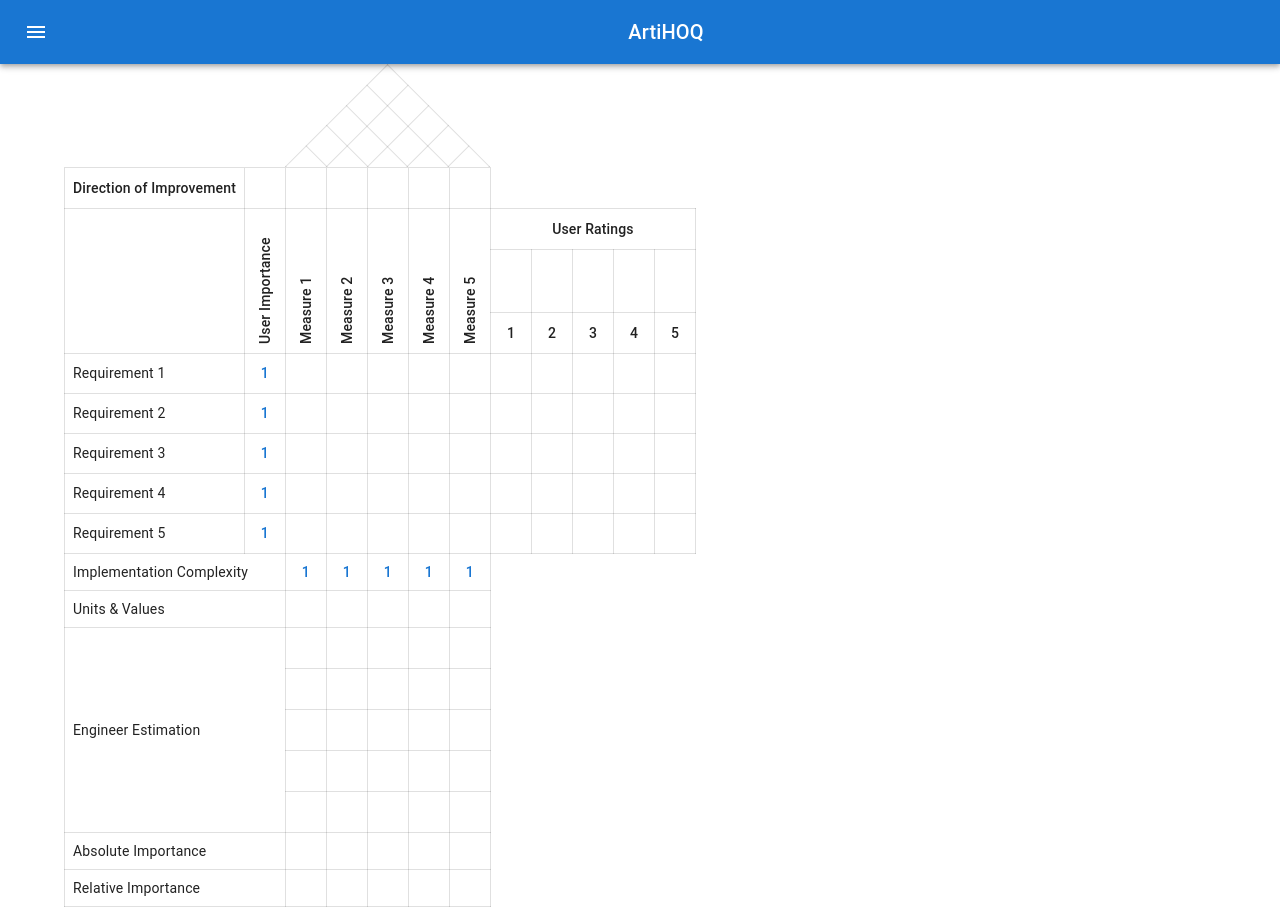
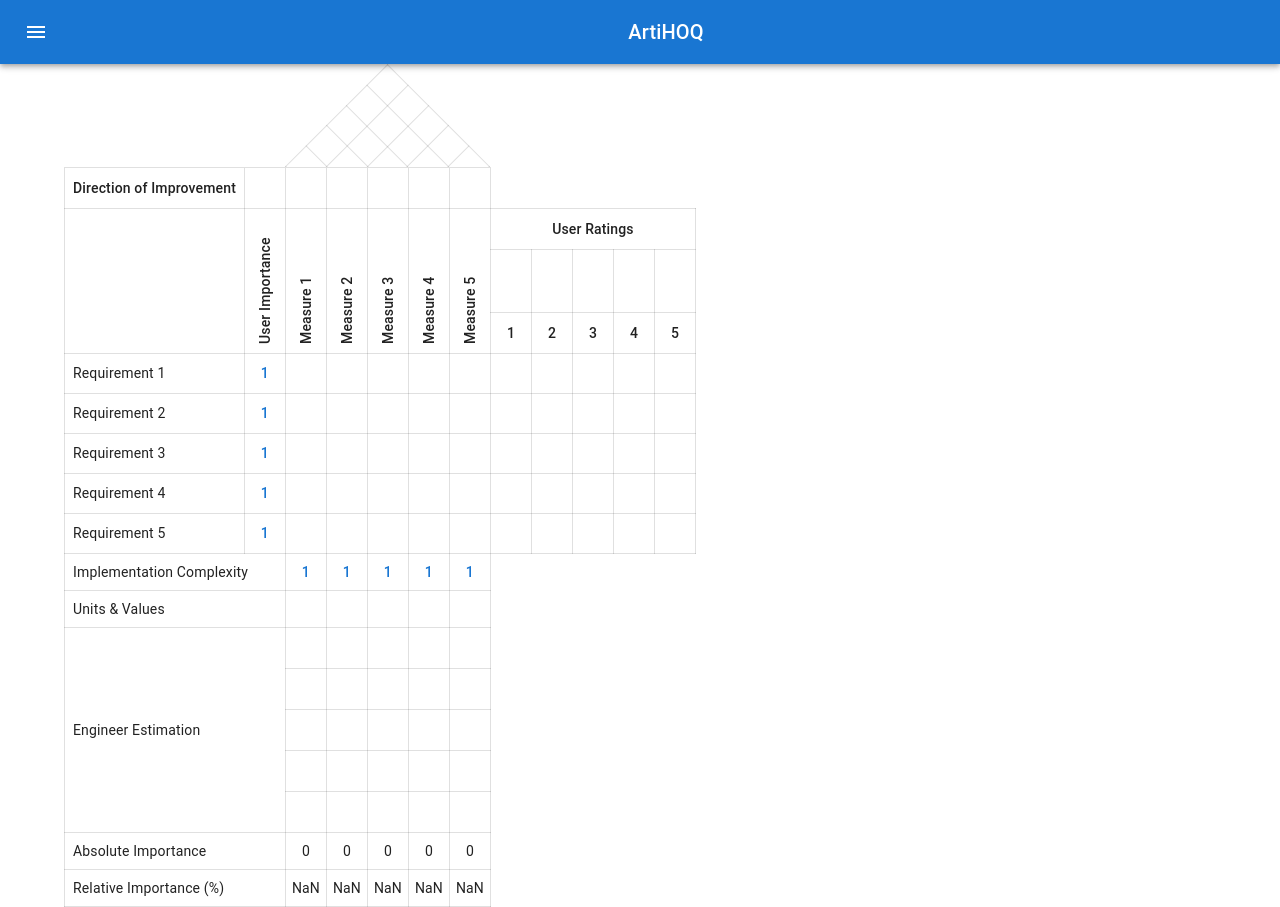
Before and after one commit to Baziak/artihoq, a React (Create React App) app: page / in a window 1280 px wide. Built offline with nearby package versions, Linux system fonts and the light colour scheme.

Commit message:
feat: add importance calculations

```diff
--- a/src/Hoq/Hoq.tsx
+++ b/src/Hoq/Hoq.tsx
@@ -6,8 +6,7 @@ import HoqRows from "./HoqRows";
 import HoqImplementationComplexityRow from "./HoqImplementationComplexityRow";
 import HoqUnitsAndValuesRow from "./HoqUnitsAndValuesRow";
 import HoqEngineerEstimationRows from "./HoqEngineerEstimationRows";
-import HoqAbsoluteImportanceRow from "./HoqAbsoluteImportanceRow";
-import HoqRelativeImportanceRow from "./HoqRelativeImportanceRow";
+import HoqImportanceRows from "./HoqImportanceRows";
 
 interface HoqProps {
   qfdState: QfdState;
@@ -41,7 +40,13 @@ const Hoq = ({ qfdState, setQfdState }: HoqProps) => {
       ...qfdState,
       measures: [
         ...qfdState.measures.slice(0, index),
-        { id: crypto.randomUUID(), name: `Measure ${qfdState.measures.length + 1}`, direction: 0 },
+        {
+          id: crypto.randomUUID(),
+          name: `Measure ${qfdState.measures.length + 1}`,
+          direction: 0,
+          complexity: 1,
+          unit: "",
+        },
         ...qfdState.measures.slice(index),
       ],
       technicalCorrelations,
@@ -115,7 +120,7 @@ const Hoq = ({ qfdState, setQfdState }: HoqProps) => {
     const newRequirement = {
       id: crypto.randomUUID(),
       name: `Requirement ${qfdState.requirements.length + 1}`,
-      importance: 0,
+      importance: 1,
     };
 
     setQfdState({
@@ -154,7 +159,7 @@ const Hoq = ({ qfdState, setQfdState }: HoqProps) => {
     );
 
     setQfdState({ ...qfdState, measures });
-  }
+  };
 
   const setMeasureUnit = (modifiedItemIndex: number, newValue: string) => {
     const measures = qfdState.measures.map((measure, index) =>
@@ -190,11 +195,13 @@ const Hoq = ({ qfdState, setQfdState }: HoqProps) => {
             setRequirementImportance={setRequirementImportance}
             setRelationshipValue={setRelationshipValue}
           />
-          <HoqImplementationComplexityRow qfdState={qfdState} setMeasureImplementationComplexity={setMeasureImplementationComplexity} />
+          <HoqImplementationComplexityRow
+            qfdState={qfdState}
+            setMeasureImplementationComplexity={setMeasureImplementationComplexity}
+          />
           <HoqUnitsAndValuesRow qfdState={qfdState} setMeasureUnit={setMeasureUnit} />
           <HoqEngineerEstimationRows qfdState={qfdState} />
-          <HoqAbsoluteImportanceRow qfdState={qfdState} />
-          <HoqRelativeImportanceRow qfdState={qfdState} />
+          <HoqImportanceRows qfdState={qfdState} />
         </TableBody>
       </Table>
     </TableContainer>
--- a/src/Hoq/HoqAbsoluteImportanceRow.tsx
+++ /dev/null
@@ -1,24 +0,0 @@
-  import React from "react";
-import { TableCell, TableRow, Theme } from "@mui/material";
-
-interface HoqAbsoluteImportanceRowProps {
-  qfdState: any;
-}
-
-const cellStyling = {
-  padding: 1,
-  border: (theme: Theme) => `1px solid ${theme.palette.divider}`,
-};
-
-const HoqAbsoluteImportanceRow = ({ qfdState }: HoqAbsoluteImportanceRowProps) => {
-  return (
-    <TableRow>
-      <TableCell colSpan={2} sx={cellStyling}>Absolute Importance</TableCell>
-      {[...Array(qfdState.measures.length)].map((_, index) => (
-        <TableCell key={index} sx={cellStyling}></TableCell>
-      ))}
-    </TableRow>
-  );
-};
-
-export default HoqAbsoluteImportanceRow;
--- /dev/null
+++ b/src/Hoq/HoqImportanceRows.tsx
@@ -0,0 +1,68 @@
+import React from "react";
+import { TableCell, TableRow, Theme } from "@mui/material";
+import QfdState from "./QfdState";
+import { cellStyling } from "./styles";
+import { text } from "stream/consumers";
+
+interface HoqImportanceRowsProps {
+  qfdState: QfdState;
+}
+
+const importanceStyling = {
+  ...cellStyling,
+  paddingLeft: 0,
+  paddingRight: 0,
+  textAlign: "center",
+};
+
+const HoqImportanceRows = ({ qfdState }: HoqImportanceRowsProps) => {
+  const relativeImportance = [];
+
+  const calculateImportance = (index: number) => {
+    let importance = 0;
+    for (let i = 0; i < qfdState.relationshipValues.length; i++) {
+      importance += qfdState.relationshipValues[i][index] * qfdState.requirements[i].importance;
+    }
+    return importance;
+  };
+
+  for (let i = 0; i < qfdState.measures.length; i++) {
+    relativeImportance.push(calculateImportance(i));
+  }
+
+  const totalImportance = relativeImportance.reduce((a, b) => a + b, 0);
+
+  const relativeImportancePercentage = relativeImportance.map(
+    (importance) => Math.round((importance / totalImportance) * 1000) / 10
+  );
+
+  // TODO fix cases when the percentage sum is less than 100
+  //console.log(relativeImportancePercentage.reduce((a, b) => a + b, 0));
+
+  return (
+    <>
+      <TableRow>
+        <TableCell colSpan={2} sx={cellStyling}>
+          Absolute Importance
+        </TableCell>
+        {relativeImportance.map((importance, index) => (
+          <TableCell key={index} sx={importanceStyling}>
+            {importance}
+          </TableCell>
+        ))}
+      </TableRow>
+      <TableRow>
+        <TableCell colSpan={2} sx={cellStyling}>
+          Relative Importance (%)
+        </TableCell>
+        {relativeImportancePercentage.map((percentage, index) => (
+          <TableCell key={index} sx={importanceStyling}>
+            {percentage}
+          </TableCell>
+        ))}
+      </TableRow>
+    </>
+  );
+};
+
+export default HoqImportanceRows;
--- a/src/Hoq/HoqRelativeImportanceRow.tsx
+++ /dev/null
@@ -1,24 +0,0 @@
-  import React from "react";
-import { TableCell, TableRow, Theme } from "@mui/material";
-
-interface HoqRelativeImportanceRowProps {
-  qfdState: any;
-}
-
-const cellStyling = {
-  padding: 1,
-  border: (theme: Theme) => `1px solid ${theme.palette.divider}`,
-};
-
-const HoqRelativeImportanceRow = ({ qfdState }: HoqRelativeImportanceRowProps) => {
-  return (
-    <TableRow>
-      <TableCell colSpan={2} sx={cellStyling}>Relative Importance</TableCell>
-      {[...Array(qfdState.measures.length)].map((_, index) => (
-        <TableCell key={index} sx={cellStyling}></TableCell>
-      ))}
-    </TableRow>
-  );
-};
-
-export default HoqRelativeImportanceRow;
--- a/src/Hoq/Inputs/RelationshipLevelSelector.tsx
+++ b/src/Hoq/Inputs/RelationshipLevelSelector.tsx
@@ -1,41 +1,51 @@
 import { ChangeHistory, CircleOutlined, RadioButtonChecked } from "@mui/icons-material";
-import { Button, ClickAwayListener, ListItemIcon, ListItemText,  MenuItem, MenuList, Paper, Popper, SvgIcon } from "@mui/material";
+import {
+  Button,
+  ClickAwayListener,
+  ListItemIcon,
+  ListItemText,
+  MenuItem,
+  MenuList,
+  Paper,
+  Popper,
+  SvgIcon,
+} from "@mui/material";
 import React from "react";
 
 interface RelationshipLevelSelectorProps {
   selectedValue?: number;
   onChange?: (newValue: RelationshipType) => void;
-//  onClose: React.MouseEventHandler<HTMLButtonElement>
+  // onClose: React.MouseEventHandler<HTMLButtonElement>
 }
 
 const relationshipButtonStyling = {
   minWidth: 0,
-}
+};
 
 export const enum RelationshipType {
   None = 0,
   Slight = 1,
-  Moderate = 2,
-  Strong = 3
+  Moderate = 3,
+  Strong = 9,
 }
 
-export default function RelationshipLevelSelector({selectedValue, onChange}: RelationshipLevelSelectorProps): React.JSX.Element {
-
+export default function RelationshipLevelSelector({
+  selectedValue,
+  onChange,
+}: RelationshipLevelSelectorProps): React.JSX.Element {
   interface RelationshipLevelSelectorItem {
     icon: React.JSX.Element;
     text: String;
   }
 
   const relationIconMap = new Map<number, RelationshipLevelSelectorItem>([
-    [RelationshipType.None, {icon: <SvgIcon />, text: "None"}],
-    [RelationshipType.Slight, {icon: <ChangeHistory />, text: "Slight"}],
-    [RelationshipType.Moderate, {icon: <CircleOutlined />, text: "Moderate"}],
-    [RelationshipType.Strong, {icon: <RadioButtonChecked />, text: "Strong"}]
+    [RelationshipType.None, { icon: <SvgIcon />, text: "None" }],
+    [RelationshipType.Slight, { icon: <ChangeHistory />, text: "Slight" }],
+    [RelationshipType.Moderate, { icon: <CircleOutlined />, text: "Moderate" }],
+    [RelationshipType.Strong, { icon: <RadioButtonChecked />, text: "Strong" }],
   ]);
 
-  const handleClick = (event: React.MouseEvent<HTMLButtonElement>) => {
-
-  };
+  const handleClick = (event: React.MouseEvent<HTMLButtonElement>) => {};
 
   const [levelValue, setLevelValue] = React.useState(selectedValue);
   const [anchorEl, setAnchorEl] = React.useState<HTMLButtonElement | null>(null);
@@ -57,29 +67,29 @@ export default function RelationshipLevelSelector({selectedValue, onChange}: Rel
   }
 
   function handleListKeyDown(event: React.KeyboardEvent) {
-    if (event.key === 'Tab') {
+    if (event.key === "Tab") {
       event.preventDefault();
       setAnchorEl(null);
-    } else if (event.key === 'Escape') {
+    } else if (event.key === "Escape") {
       setAnchorEl(null);
     }
   }
 
   const open = Boolean(anchorEl);
 
-  const icon = selectedValue !== undefined && relationIconMap.has(selectedValue) ?
-    relationIconMap.get(selectedValue)?.icon :
-    <>&nbsp;</>;
+  const icon =
+    selectedValue !== undefined && relationIconMap.has(selectedValue) ? (
+      relationIconMap.get(selectedValue)?.icon
+    ) : (
+      <>&nbsp;</>
+    );
 
-  return <>
+  return (
+    <>
       <Button sx={{ ...relationshipButtonStyling }} onClick={showRelationshipSelector}>
         {icon}
       </Button>
-    <Popper
-      open={open}
-      anchorEl={anchorEl}
-      placement="bottom-start"
-    >
+      <Popper open={open} anchorEl={anchorEl} placement="bottom-start">
         <Paper>
           <ClickAwayListener onClickAway={handleClose}>
             <MenuList
@@ -88,17 +98,20 @@ export default function RelationshipLevelSelector({selectedValue, onChange}: Rel
               aria-labelledby="composition-button"
               onKeyDown={handleListKeyDown}
             >
-            {Array.from(relationIconMap.entries()).map(([index, item]) =>
-
-                <MenuItem key={index} selected={index === levelValue} onClick={(event) => handleMenuItemClick(event, index)}>
+              {Array.from(relationIconMap.entries()).map(([index, item]) => (
+                <MenuItem
+                  key={index}
+                  selected={index === levelValue}
+                  onClick={(event) => handleMenuItemClick(event, index)}
+                >
                   <ListItemIcon>{item.icon}</ListItemIcon>
                   <ListItemText>{item.text}</ListItemText>
                 </MenuItem>
-
-            )}
+              ))}
             </MenuList>
           </ClickAwayListener>
         </Paper>
       </Popper>
-  </>;
+    </>
+  );
 }
```
Lines whose indentation alone changed are shown as unchanged.
